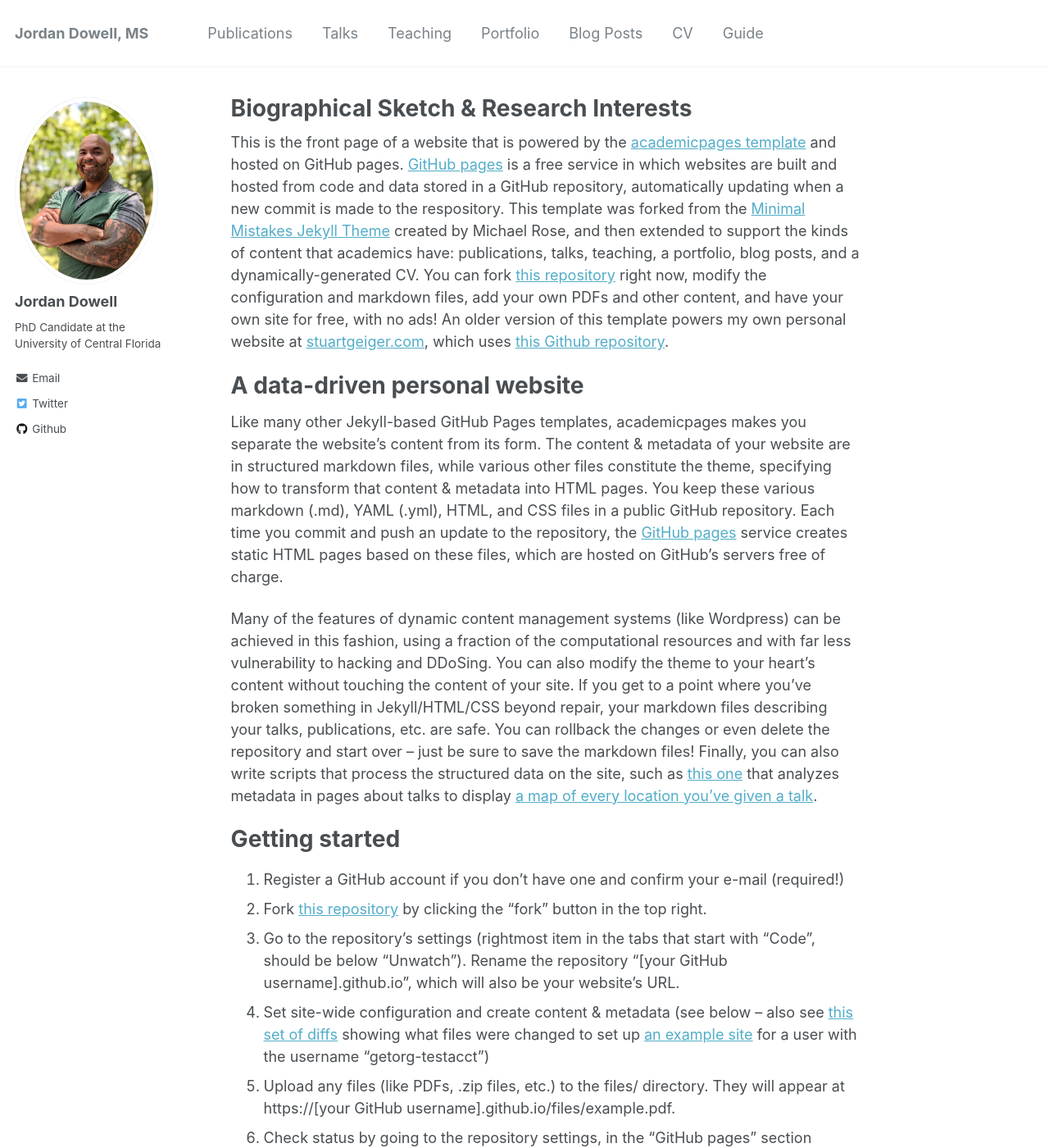
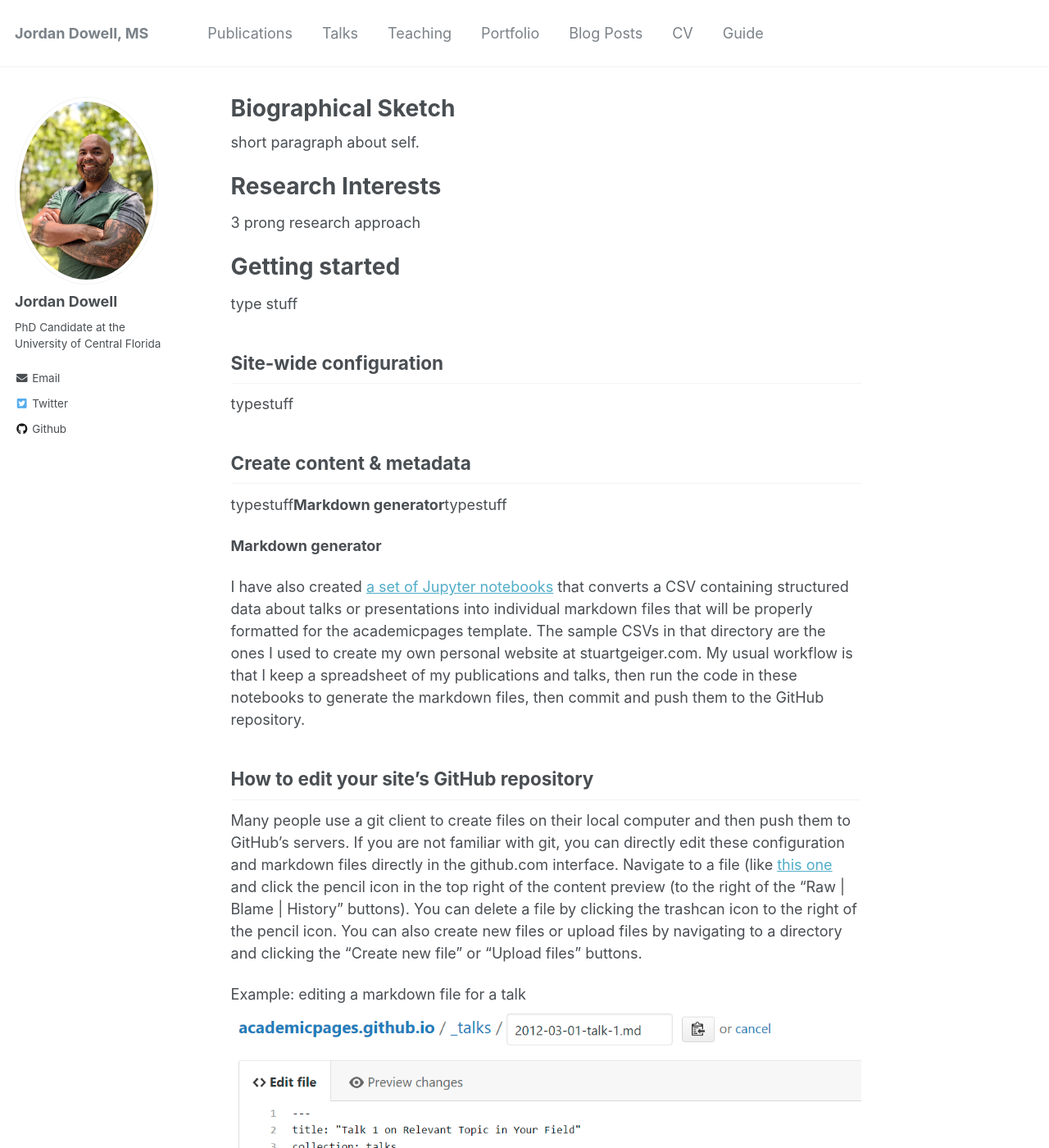
Before and after one commit to jordandowell/jordandowell.github.io, a Jekyll site: the page built from _pages/about.md, in a window 1280 px wide and 1400 px high. Shown: the whole window at 82% size. Built offline with Jekyll 4.4.1, drawn with Linux system fonts in a browser that asks for light colours; some of the changed text lies outside the part shown.

Commit message:
editing layout

```diff
--- a/_pages/about.md
+++ b/_pages/about.md
@@ -8,30 +8,25 @@
   - /about.html
 ---
 
-This is the front page of a website that is powered by the [academicpages template](https://github.com/academicpages/academicpages.github.io) and hosted on GitHub pages. [GitHub pages](https://pages.github.com) is a free service in which websites are built and hosted from code and data stored in a GitHub repository, automatically updating when a new commit is made to the respository. This template was forked from the [Minimal Mistakes Jekyll Theme](https://mmistakes.github.io/minimal-mistakes/) created by Michael Rose, and then extended to support the kinds of content that academics have: publications, talks, teaching, a portfolio, blog posts, and a dynamically-generated CV. You can fork [this repository](https://github.com/academicpages/academicpages.github.io) right now, modify the configuration and markdown files, add your own PDFs and other content, and have your own site for free, with no ads! An older version of this template powers my own personal website at [stuartgeiger.com](http://stuartgeiger.com), which uses [this Github repository](https://github.com/staeiou/staeiou.github.io).
+short paragraph about self.
 
-A data-driven personal website
+Research Interests
 ======
-Like many other Jekyll-based GitHub Pages templates, academicpages makes you separate the website's content from its form. The content & metadata of your website are in structured markdown files, while various other files constitute the theme, specifying how to transform that content & metadata into HTML pages. You keep these various markdown (.md), YAML (.yml), HTML, and CSS files in a public GitHub repository. Each time you commit and push an update to the repository, the [GitHub pages](https://pages.github.com/) service creates static HTML pages based on these files, which are hosted on GitHub's servers free of charge.
+3 prong research approach
 
-Many of the features of dynamic content management systems (like Wordpress) can be achieved in this fashion, using a fraction of the computational resources and with far less vulnerability to hacking and DDoSing. You can also modify the theme to your heart's content without touching the content of your site. If you get to a point where you've broken something in Jekyll/HTML/CSS beyond repair, your markdown files describing your talks, publications, etc. are safe. You can rollback the changes or even delete the repository and start over -- just be sure to save the markdown files! Finally, you can also write scripts that process the structured data on the site, such as [this one](https://github.com/academicpages/academicpages.github.io/blob/master/talkmap.ipynb) that analyzes metadata in pages about talks to display [a map of every location you've given a talk](https://academicpages.github.io/talkmap.html).
+
 
 Getting started
 ======
-1. Register a GitHub account if you don't have one and confirm your e-mail (required!)
-1. Fork [this repository](https://github.com/academicpages/academicpages.github.io) by clicking the "fork" button in the top right.
-1. Go to the repository's settings (rightmost item in the tabs that start with "Code", should be below "Unwatch"). Rename the repository "[your GitHub username].github.io", which will also be your website's URL.
-1. Set site-wide configuration and create content & metadata (see below -- also see [this set of diffs](http://archive.is/3TPas) showing what files were changed to set up [an example site](https://getorg-testacct.github.io) for a user with the username "getorg-testacct")
-1. Upload any files (like PDFs, .zip files, etc.) to the files/ directory. They will appear at https://[your GitHub username].github.io/files/example.pdf.
-1. Check status by going to the repository settings, in the "GitHub pages" section
+type stuff
 
 Site-wide configuration
 ------
-The main configuration file for the site is in the base directory in [_config.yml](https://github.com/academicpages/academicpages.github.io/blob/master/_config.yml), which defines the content in the sidebars and other site-wide features. You will need to replace the default variables with ones about yourself and your site's github repository. The configuration file for the top menu is in [_data/navigation.yml](https://github.com/academicpages/academicpages.github.io/blob/master/_data/navigation.yml). For example, if you don't have a portfolio or blog posts, you can remove those items from that navigation.yml file to remove them from the header.
+typestuff
 
 Create content & metadata
 ------
-For site content, there is one markdown file for each type of content, which are stored in directories like _publications, _talks, _posts, _teaching, or _pages. For example, each talk is a markdown file in the [_talks directory](https://github.com/academicpages/academicpages.github.io/tree/master/_talks). At the top of each markdown file is structured data in YAML about the talk, which the theme will parse to do lots of cool stuff. The same structured data about a talk is used to generate the list of talks on the [Talks page](https://academicpages.github.io/talks), each [individual page](https://academicpages.github.io/talks/2012-03-01-talk-1) for specific talks, the talks section for the [CV page](https://academicpages.github.io/cv), and the [map of places you've given a talk](https://academicpages.github.io/talkmap.html) (if you run this [python file](https://github.com/academicpages/academicpages.github.io/blob/master/talkmap.py) or [Jupyter notebook](https://github.com/academicpages/academicpages.github.io/blob/master/talkmap.ipynb), which creates the HTML for the map based on the contents of the _talks directory).
+typestuff**Markdown generator**typestuff
 
 **Markdown generator**
 
```
Also changed, not shown: other parts of _pages/about.md (+1 -1 lines).
